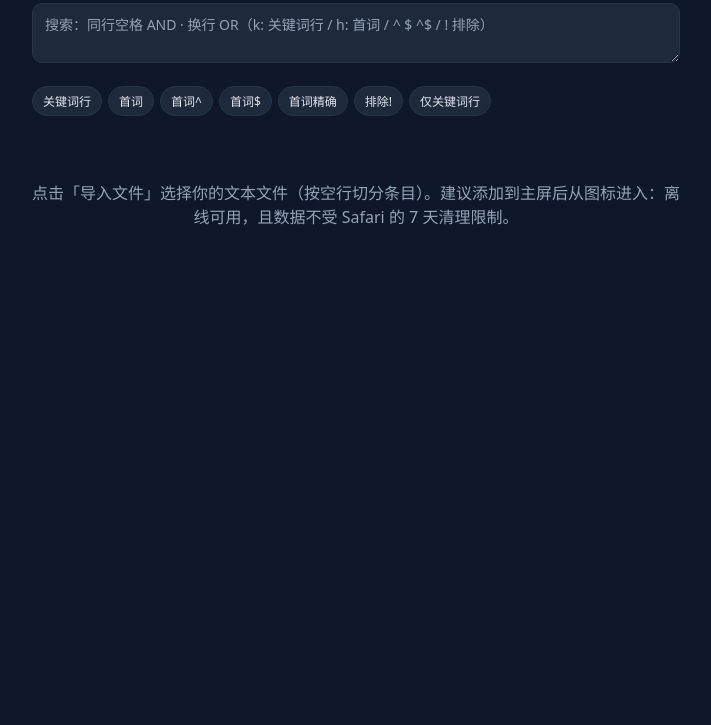
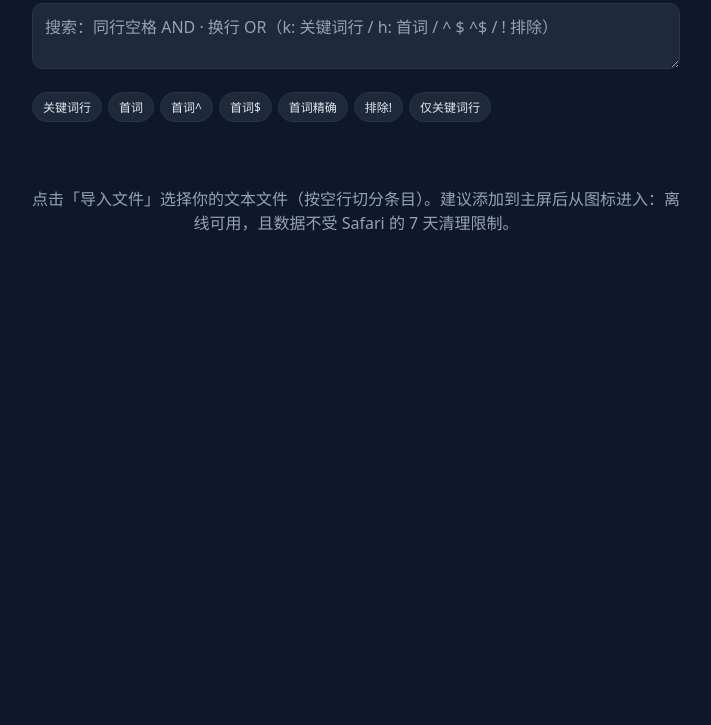
Before and after one commit to virgosoy/split-query, a website built with Vite: page index.html in a window 1280 px wide. Shown: the part 75-800 px from the top of the page, without its empty margins (284-995 px from the left). Built offline with nearby package versions, Linux system fonts and the light colour scheme.

Commit message:
Implement ticket 11: iOS 搜索框聚焦自动放大修复
搜索框字号 14px 低于 iOS Safari 的 16px 阈值，聚焦时整页放大并
可横向拖动。提至 16px 阻止自动放大；spec 记为构建契约，票 11 待
真机验收。

Co-Authored-By: Claude Code <noreply@anthropic.com>

```diff
--- a/src/styles.css
+++ b/src/styles.css
@@ -78,7 +78,9 @@ body {
   border-radius: var(--radius);
   background: var(--surface);
   color: var(--text);
-  font-size: 14px;
+  /* 16px 是 iOS Safari 聚焦输入框不自动放大的硬阈值（15.99px 也会触发）；
+     调小会让点搜索框时整页放大、横向滑动，妨碍查看结果。不得下调。 */
+  font-size: 16px;
   font-family: inherit;
   resize: vertical;
   min-height: 48px;
```
Also changed, not shown: .scratch/split-query/issues/11-ios-input-zoom.md (added), .scratch/split-query/spec.md.
